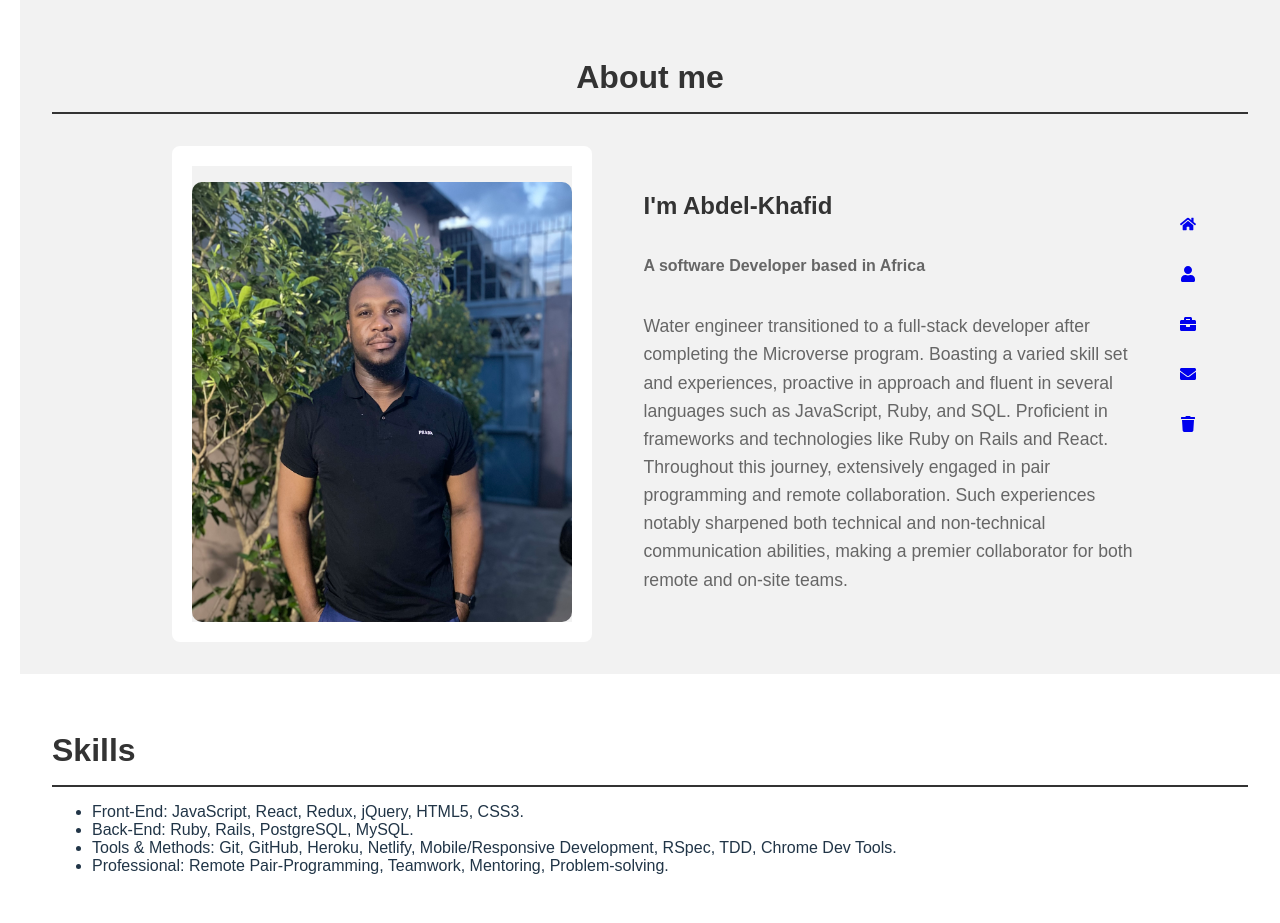
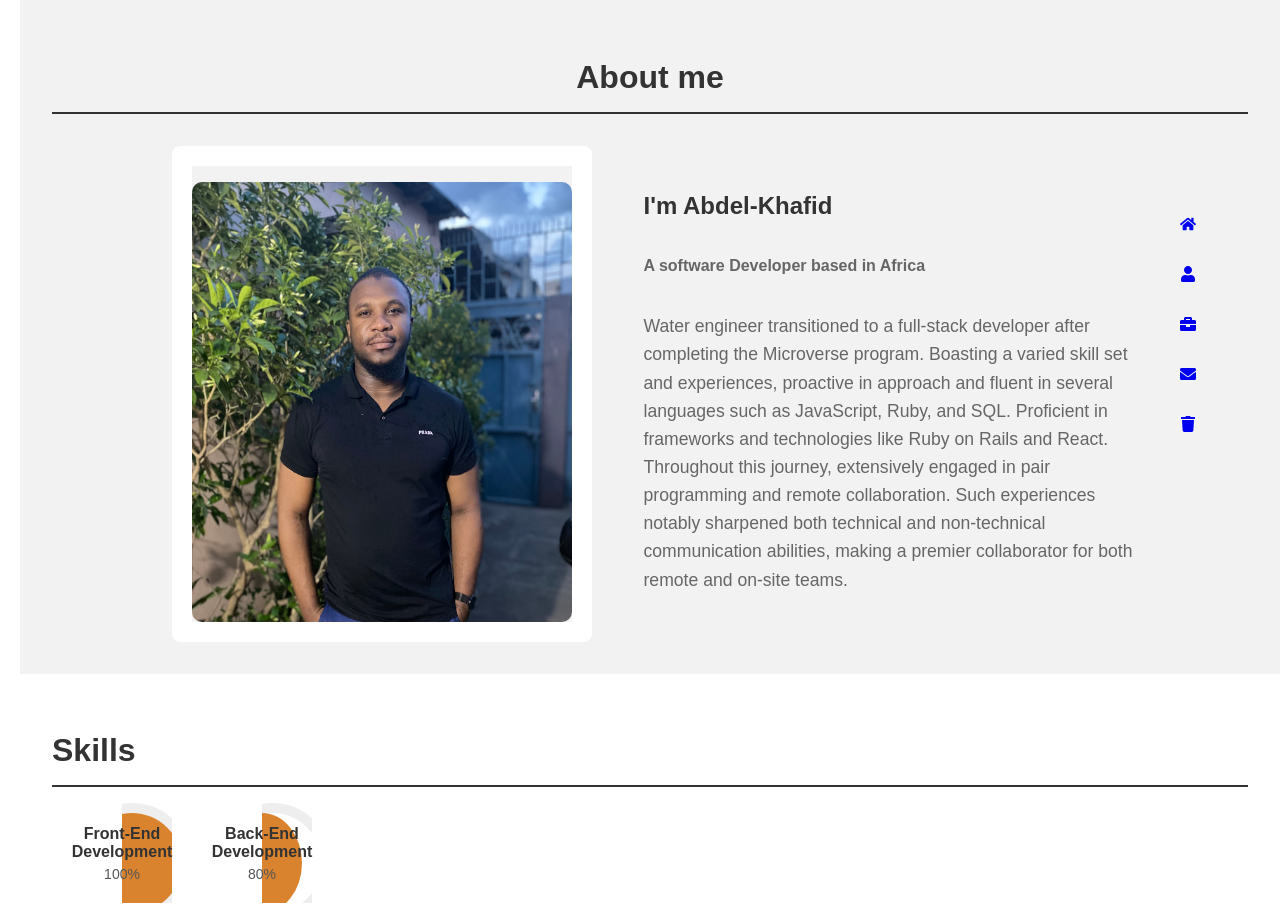
Before and after one commit to adeola003/portfolio_2.0, a React (Vite) app: page /about in a window 1280 px wide. Shown: the top 923 px of the page. Built offline with nearby package versions, Linux system fonts and the light colour scheme.

Commit message:
complete styling for contact and home page

```diff
--- a/src/components/pages/about.jsx
+++ b/src/components/pages/about.jsx
@@ -1,3 +1,4 @@
+import SkillBar from '../skillBar';
 import { FaGithub, FaLinkedin, FaEnvelope, FaPhone } from 'react-icons/fa';
 import { IoLogoTwitter, IoLogoFacebook, IoLogoWhatsapp } from 'react-icons/io';
 import pic from '../../assets/my_pic.jpg';
@@ -35,6 +36,11 @@ const About = () => {
       <section id="skills">
         <h2 className="section-header">Skills</h2>
         <hr />
+        <div className="skill-container">
+    <SkillBar skillName="Front-End Development" percentage={100} />
+    <SkillBar skillName="Back-End Development" percentage={80} />
+    {/* Add more skills here */}
+  </div>
         <ul>
           <li>Front-End: JavaScript, React, Redux, jQuery, HTML5, CSS3.</li>
           <li>Back-End: Ruby, Rails, PostgreSQL, MySQL.</li>
--- a/src/components/pages/contact.jsx
+++ b/src/components/pages/contact.jsx
@@ -1,12 +1,32 @@
+import { useState } from 'react';
 import { FaGithub, FaLinkedin, FaTwitter, FaFacebook, FaInstagram } from 'react-icons/fa';
 
 import '../../styles/contact.css';
 
 const Form = () => {
+
+  const [isSubmitted, setIsSubmitted] = useState(false);
+
+  const handleSubmit = async (e) => {
+    e.preventDefault();
+    setIsSubmitted(true);
+  };
+
   return (
     <div className="form-container">
-      <h2>Contact Me</h2>
-      <form className="contact-form">
+      <h2>Get in touch</h2>
+      {isSubmitted ? (
+        <div className="success-message">
+          Thank you for your message! We'll get back to you soon.
+          {/* You can customize this message as needed. */}
+        </div>
+      ) : (
+        <form
+          className="contact-form"
+          action="https://formspree.io/f/mnqkgvbr"
+          method="POST"
+          onSubmit={handleSubmit}
+        >
           <div className="form-group">
             <label htmlFor="name">Name</label>
             <input type="text" id="name" name="name" placeholder="Your Name" required />
@@ -21,6 +41,7 @@ const Form = () => {
           </div>
           <button type="submit">Send</button>
         </form>
+      )}
       <div className="social-footer">
         <p>Connect with me on social media:</p>
         <div className="social-links">
--- /dev/null
+++ b/src/components/skillBar.jsx
@@ -0,0 +1,24 @@
+import React from 'react';
+import PropTypes from 'prop-types';
+import '../styles/skillbar.css';
+
+const SkillBar = ({ skillName, percentage }) => {
+  return (
+    <div className="skill-bar">
+      <div className="progress">
+        <div className="fill" style={{ width: `${percentage}%` }}></div>
+      </div>
+      <div className="skill-info">
+        <span className="skill-name">{skillName}</span>
+        <span className="skill-percentage">{percentage}%</span>
+      </div>
+    </div>
+  );
+};
+
+SkillBar.propTypes = {
+  skillName: PropTypes.string.isRequired,
+  percentage: PropTypes.number.isRequired,
+};
+
+export default SkillBar;
--- /dev/null
+++ b/src/styles/skillbar.css
@@ -0,0 +1,46 @@
+.skill-bar {
+    display: inline-block;
+    width: 100px;
+    height: 100px;
+    position: relative;
+    margin: 0 20px; /* Adjust spacing between skill bars */
+  }
+
+  .progress {
+    width: 100px;
+    height: 100px;
+    background: transparent;
+    border: 10px solid #eee;
+    border-radius: 50%;
+    position: absolute;
+    clip: rect(0px, 100px, 100px, 50px);
+  }
+
+  .fill {
+    width: 0; /* Initial width is 0, will be dynamically adjusted */
+    height: 100%;
+    background-color: #d9832e; /* Fill color (customize as needed) */
+    border-radius: 50%;
+    transition: width 1s ease-in-out;
+  }
+
+  .skill-info {
+    display: flex;
+    flex-direction: column;
+    align-items: center;
+    justify-content: center;
+    text-align: center;
+    position: absolute;
+    width: 100%;
+    height: 100%;
+  }
+
+  .skill-name {
+    font-weight: bold;
+    margin-bottom: 5px;
+  }
+
+  .skill-percentage {
+    font-size: 14px;
+    color: #555;
+  }
```
Also changed, not shown: src/assets/projectsDate.js (+25 -4 lines). Lines whose indentation alone changed are shown as unchanged.
